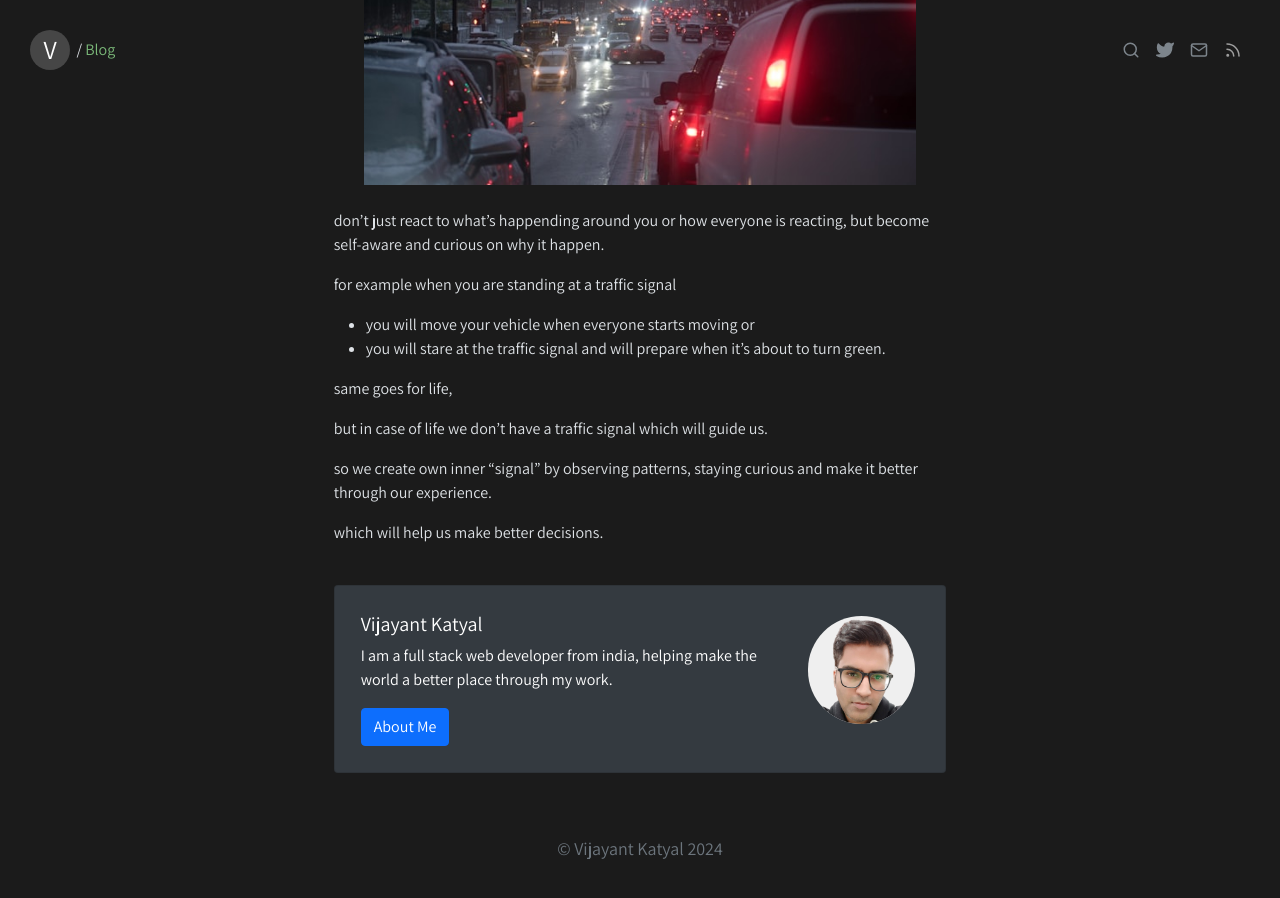
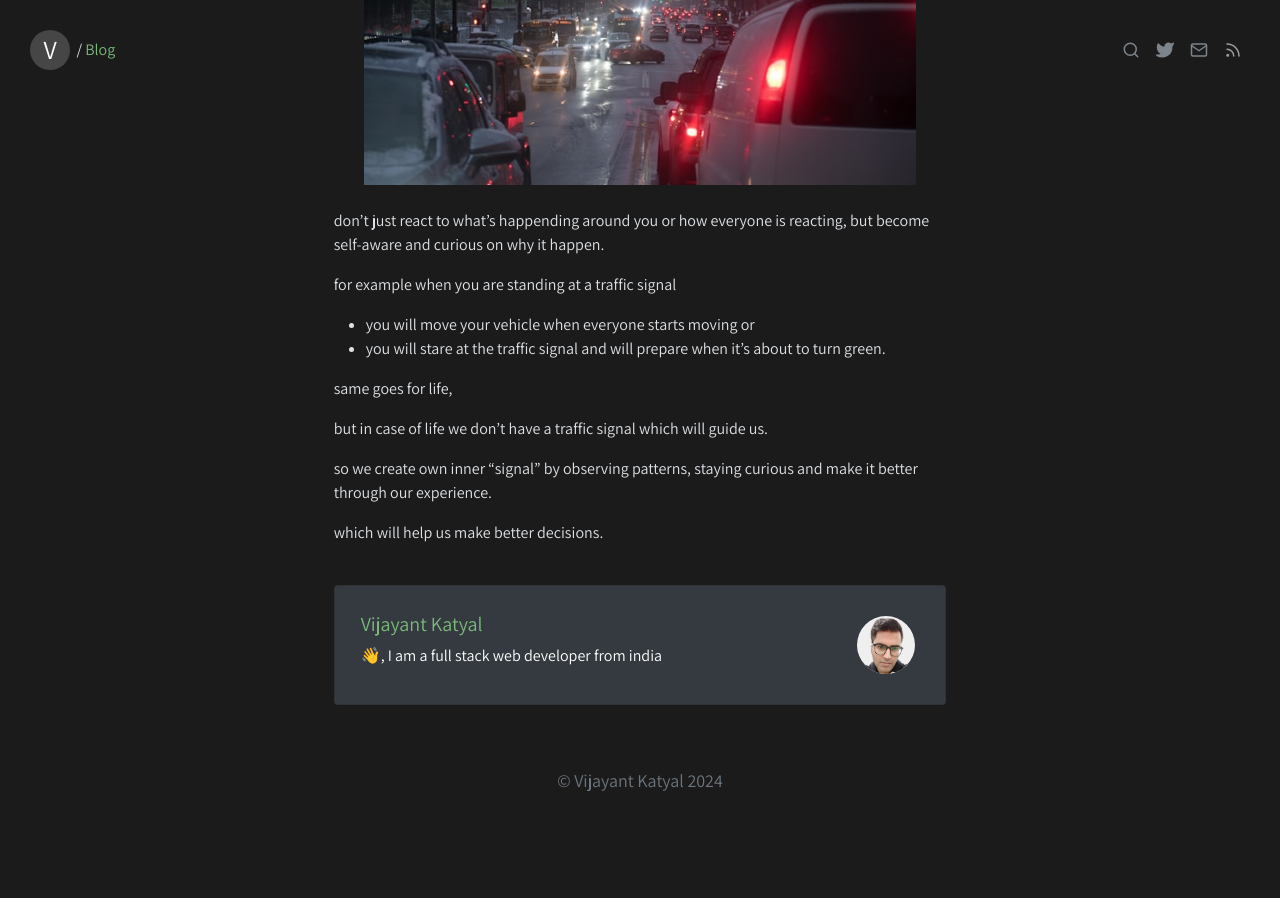
Before and after one commit to vijayantkatyal/vijayantkatyal.github.io, a Jekyll site: the page built from _posts/2024-11-19-inner-signal.md, in a window 1280 px wide and 900 px high, scrolled down 513 px. Built offline with Jekyll 4.4.1, drawn with Linux system fonts in a browser that asks for light colours; after the commit the page ends 1345 px from its top, so only the background shows below that.

Commit message:
[Updated] about link

```diff
--- a/_config.yml
+++ b/_config.yml
@@ -6,7 +6,7 @@ baseurl:     ""
 url:         "https://vijayantkatyal.com"
 date_format: "%b %-d, %Y"
 email: hello@vijayantkatyal.com
-bio: I am a full stack web developer from india, helping make the world a better place through my work.
+bio: 👋, I am a full stack web developer from india
 author_pic: /assets/images/me/current.png
 
 # blog settings
--- a/_includes/share_buttons.html
+++ b/_includes/share_buttons.html
@@ -1,13 +1,17 @@
 <div class="card post_footer text-white bg-dark">
 	<div class="row g-0">
-		<div class="col-12 col-sm-9 col-md-9">
+		<div class="col-12 col-sm-10 col-md-10">
 			<div class="card-body">
-	  			<h5 class="card-title">{{ site.author }}</h5>
+	  			<h5 class="card-title">
+					<a href="/">
+						{{ site.author }}
+					</a>
+				</h5>
 	  			<p class="card-text">{{ site.bio }}</p>
-				<a href="/about" class="btn btn-primary" highlight="none">About Me</a>
+				<!-- <a href="/about" class="btn btn-primary" highlight="none">About Me</a> -->
 			</div>
 		</div>
-		<div class="col-3 img_wrapper d-none d-sm-block">
+		<div class="col-2 img_wrapper d-none d-sm-block">
 			<img src="{{ site.author_pic }}" class="img-fluid"  alt="...">
 		</div>
 	</div>
--- a/pages/about.html
+++ b/pages/about.html
@@ -1,5 +1,5 @@
 ---
 title: About
 permalink: /about
-redirect_to:  http://stackoverflow.com/cv/vijayantkatyal
+redirect_to:  https://x.com/vijayantkatyal
 ---
```
